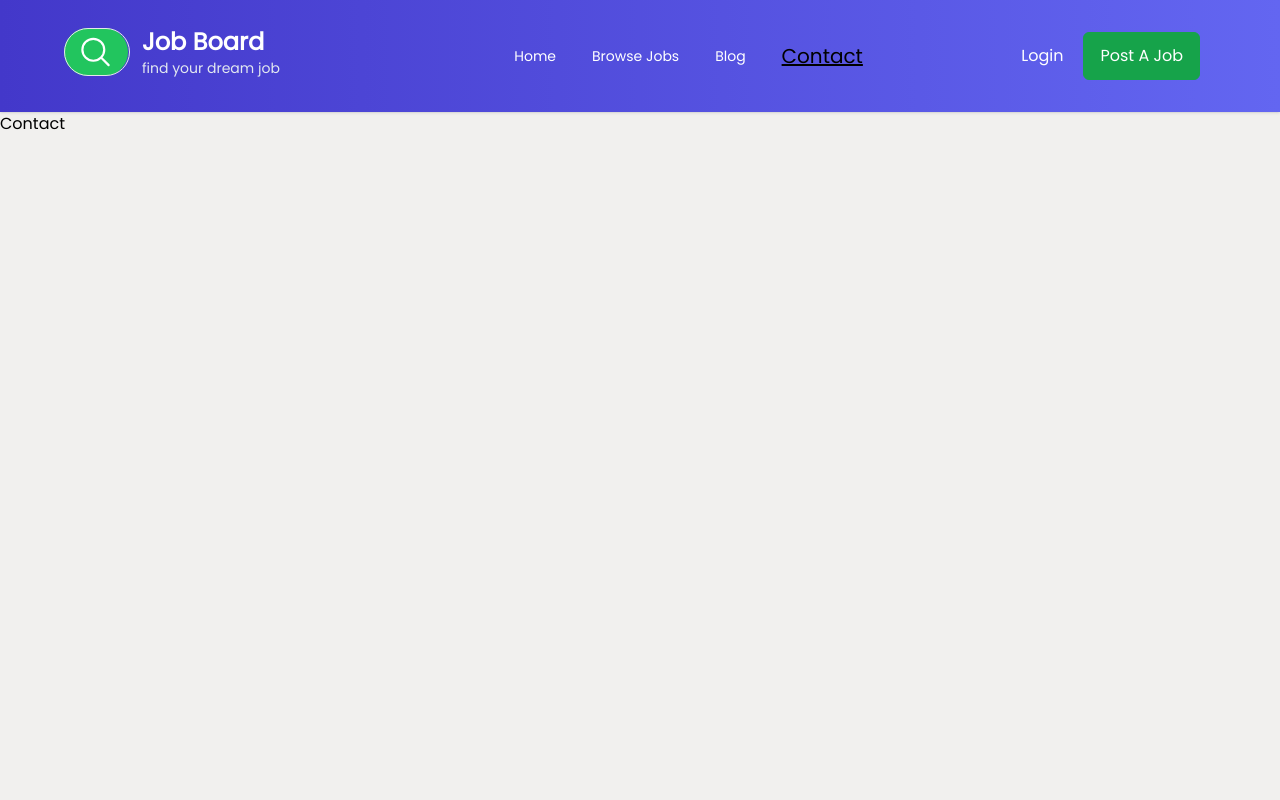
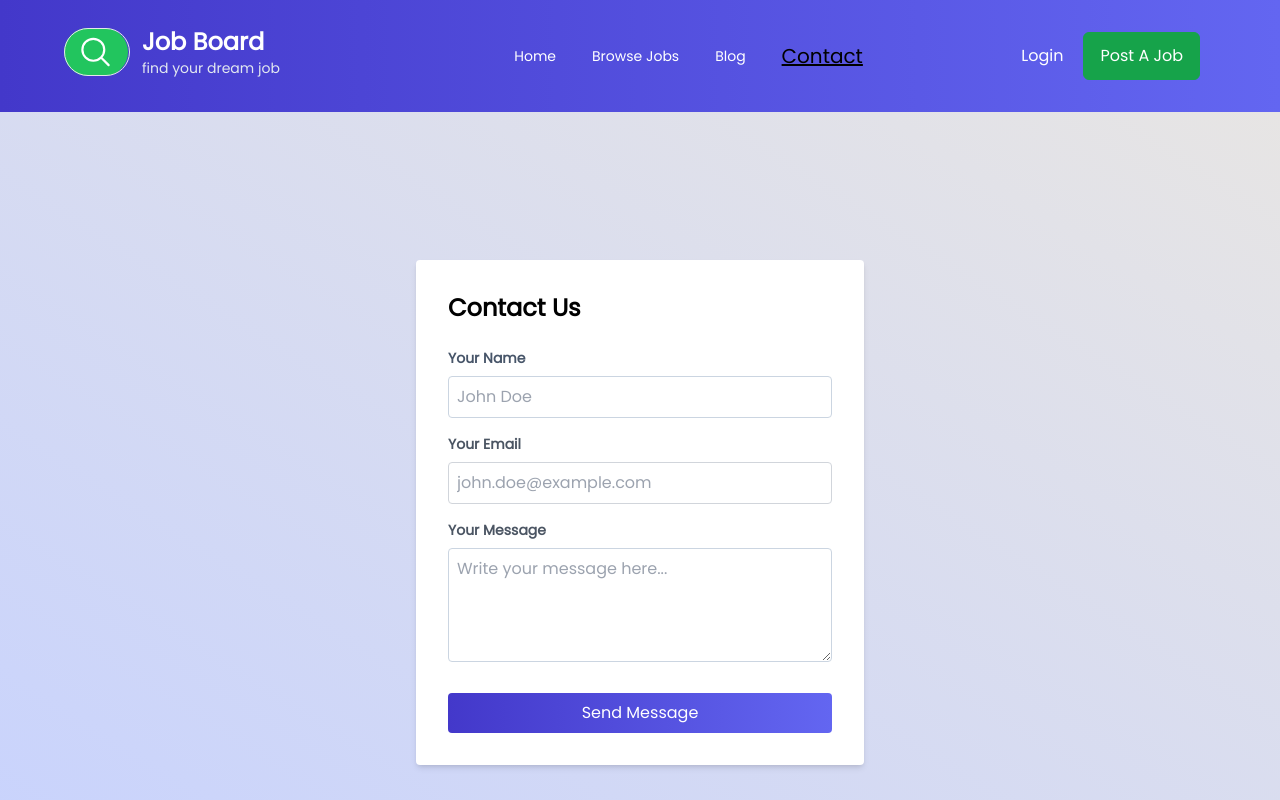
Before and after one commit to GabrielGatimu/CODSOFT, a React (Vite) app in the folder job-board/: page /contact in a window 1280 px wide. Shown: the top 800 px of the page. Built offline with nearby package versions, Linux system fonts and the light colour scheme.

Commit message:
refactored contact page

```diff
--- a/job-board/src/screens/Contact.jsx
+++ b/job-board/src/screens/Contact.jsx
@@ -1,8 +1,81 @@
+import {useState} from "react";
 
 export default function Contact() {
+    const [formData, setFormData] = useState({
+        name: "",
+        email: "",
+        message: ""
+    });
+
+    const handleInputChange = (e) => {
+        setFormData({
+            ...formData,
+            [e.target.name]: e.target.value
+        })
+    }
+
+    const handleSubmit = () => {
+
+    }
+
     return (
-        <div>
-            Contact
+        <div className="min-h-screen flex items-center justify-center bg-gradient-to-bl from-stone-200 to-indigo-200">
+            <div className="bg-white p-8 rounded shadow-md max-w-md w-full">
+                <h2 className="text-2xl font-bold mb-6">Contact Us</h2>
+                <form onSubmit={handleSubmit}>
+                    <div className="mb-4">
+                        <label htmlFor="name" className="block text-slate-600 text-sm font-semibold mb-2">
+                            Your Name
+                        </label>
+                        <input
+                            type="text"
+                            id="name"
+                            name="name"
+                            className="w-full border border-slate-300 p-2 rounded focus:outline-none focus:border-indigo-600"
+                            placeholder="John Doe"
+                            required
+                            value={formData.name}
+                            onChange={handleInputChange}
+                        />
+                    </div>
+                    <div className="mb-4">
+                        <label htmlFor="email" className="block text-gray-600 text-sm font-semibold mb-2">
+                            Your Email
+                        </label>
+                        <input
+                            type="email"
+                            id="email"
+                            name="email"
+                            className="w-full border border-gray-300 p-2 rounded focus:outline-none focus:border-indigo-600"
+                            placeholder="john.doe@example.com"
+                            required
+                            value={formData.email}
+                            onChange={handleInputChange}
+                        />
+                    </div>
+                    <div className="mb-6">
+                        <label htmlFor="message" className="block text-gray-600 text-sm font-semibold mb-2">
+                            Your Message
+                        </label>
+                        <textarea
+                            id="message"
+                            name="message"
+                            rows="4"
+                            className="w-full border border-slate-300 p-2 rounded focus:outline-none focus:border-indigo-600"
+                            placeholder="Write your message here..."
+                            required
+                            value={formData.message}
+                            onChange={handleInputChange}
+                        ></textarea>
+                    </div>
+                    <button
+                        type="submit"
+                        className="w-full bg-gradient-to-r from-indigo-700 to-indigo-500 text-white p-2 rounded hover:bg-gradient-to-r hover:from-indigo-500 hover:to-indigo-700 focus:outline-none focus:shadow-outline-blue"
+                    >
+                        Send Message
+                    </button>
+                </form>
+            </div>
         </div>
     );
 }
--- a/job-board/src/screens/auth/SignUpSignIn.jsx
+++ b/job-board/src/screens/auth/SignUpSignIn.jsx
@@ -16,6 +16,7 @@ export default function SignUpSignIn() {
     const navigate = useNavigate()
     const dispatch = useDispatch()
 
+    // user
     const {userInfo} = useAuth()
     const googleClientId = import.meta.env.VITE_GOOGLE_OAUTH2_CLIENT_ID
     const redirectPath = location.state ? location.state.path : "/dashboard"
@@ -25,29 +26,49 @@ export default function SignUpSignIn() {
     const [signinAPICall, {isLoading: signInLoading, error: signInError}] = useSigninMutation()
     const [googleAuthAPICall, {googleError}] = useGoogleMutation()
 
-    //  -- form state
-    const [isSignUp, setIsSignUp] = useState(false);
-
     //  generic toggle function
     const toggleState = (state, setState) => {
-        setSuccessMessage('') // clear success message -> avoids unambigous messages
+        setSuccessMessage('') // clear success message -> avoids unambiguous messages
         setState(prevState => !prevState);
     };
 
-    const [formData, setFormData] = useState({
+    //  --- form states --- //
+    const [isSignUp, setIsSignUp] = useState(false);
+
+    // steps & progress
+    const totalSteps = 3
+    const [currentStep, setCurrentStep] = useState(1)
+
+    const nextStep = () => {
+        {currentStep === 1 && setIsSignUp(true)}
+        setCurrentStep((prevStep) => prevStep + 1);
+    };
+
+    const prevStep = () => {
+        setCurrentStep((prevStep) => prevStep - 1);
+    };
+
+    const [userData, setUserData] = useState({
+        // user details
         first_name: "",
         last_name: "",
         email: "",
         password: "",
-        confirm_password: ""
+        confirm_password: "",
+        title: ""
+    });
+
+    const [companyData, setCompanyData] = useState({
+        // company details
+        company_name: ""
     });
 
     const [successMessage, setSuccessMessage] = useState('')
     const [showPassword, setShowPassword] = useState(false)
 
     const handleInputChange = (e) => {
-        setFormData({
-            ...formData,
+        setUserData({
+            ...userData,
             [e.target.name]: e.target.value,
         });
     };
@@ -61,17 +82,17 @@ export default function SignUpSignIn() {
 
             if (isSignUp) {
                 signUpError = ''
-                if (formData.password !== formData.confirm_password) {
+                if (userData.password !== userData.confirm_password) {
                     toast.error("Passwords do not match. Please check and try again");
                     return;
                 }
-                response = await signupAPICall(formData).unwrap()
+                response = await signupAPICall(userData).unwrap()
                 setSuccessMessage(response.message)
-                setFormData({})
+                setUserData({})
                 return
             }
 
-            response = await signinAPICall({email: formData.email, password: formData.password}).unwrap()
+            response = await signinAPICall({email: userData.email, password: userData.password}).unwrap()
 
             // -- set email verification message if user !verified
             if (response.emailVerificationMessage) {
@@ -82,7 +103,7 @@ export default function SignUpSignIn() {
                 navigate(redirectPath)
             }
         } catch (err) {
-            toast.error(err?.data?.message || err?.data?.errors[0]?.msg ||  err.error);
+            toast.error(err?.data?.message || err?.data?.errors[0]?.msg || err.error);
         }
     }
 
@@ -112,8 +133,11 @@ export default function SignUpSignIn() {
     }, [userInfo, navigate, redirectPath]);
 
     return (
-        <div className="flex h-full items-center justify-center p-4">
+        <div className="flex h-full items-center justify-center space-x-3  p-4">
+
             <form className="bg-white p-10 rounded shadow-lg" onSubmit={handleSubmit}>
+                {currentStep === 2 &&
+                    <>
                         <h2 className="text-2xl mb-6 font-bold text-stone-900">{isSignUp ? 'Create an Account' : 'Sign In'}</h2>
                         {/* inputs */}
                         {isSignUp && (
@@ -126,12 +150,14 @@ export default function SignUpSignIn() {
                                     name="first_name"
                                     placeholder="first name..."
                                     required
-                            value={formData.first_name}
+                                    value={userData.first_name}
                                     onChange={handleInputChange}
                                 />
                             </div>
-                )}
-                {isSignUp && (
+                        )
+                        }
+                        {
+                            isSignUp && (
                                 <div className="input-group">
                                     <label htmlFor="last_name">
                                         Last name
@@ -141,11 +167,12 @@ export default function SignUpSignIn() {
                                         name="last_name"
                                         placeholder="last name..."
                                         required
-                            value={formData.last_name}
+                                        value={userData.last_name}
                                         onChange={handleInputChange}
                                     />
                                 </div>
-                )}
+                            )
+                        }
                         <div className="input-group">
                             <label htmlFor="email">
                                 Email
@@ -155,7 +182,7 @@ export default function SignUpSignIn() {
                                 name="email"
                                 placeholder="Enter your email"
                                 required
-                        value={formData.email}
+                                value={userData.email}
                                 onChange={handleInputChange}
                             />
                         </div>
@@ -169,13 +196,14 @@ export default function SignUpSignIn() {
                                     name="password"
                                     placeholder="Enter your password"
                                     required
-                            value={formData.password}
+                                    value={userData.password}
                                     onChange={handleInputChange}
                                 />
                                 {showPassword ?
                                     (
                                         <svg xmlns="http://www.w3.org/2000/svg" fill="none" viewBox="0 0 24 24"
-                                     strokeWidth={1.5} stroke="currentColor" className="w-6 h-6  cursor-pointer "
+                                             strokeWidth={1.5} stroke="currentColor"
+                                             className="w-6 h-6  cursor-pointer "
                                              onClick={() => toggleState(showPassword, setShowPassword)}>
                                             <path strokeLinecap="round" strokeLinejoin="round"
                                                   d="M3.98 8.223A10.477 10.477 0 001.934 12C3.226 16.338 7.244 19.5 12 19.5c.993 0 1.953-.138 2.863-.395M6.228 6.228A10.45 10.45 0 0112 4.5c4.756 0 8.773 3.162 10.065 7.498a10.523 10.523 0 01-4.293 5.774M6.228 6.228L3 3m3.228 3.228l3.65 3.65m7.894 7.894L21 21m-3.228-3.228l-3.65-3.65m0 0a3 3 0 10-4.243-4.243m4.242 4.242L9.88 9.88"/>
@@ -198,7 +226,8 @@ export default function SignUpSignIn() {
                                 }
                             </div>
                         </div>
-                {isSignUp && (
+                        {
+                            isSignUp && (
                                 <div className="input-group">
                                     <label htmlFor="confirm_password">
                                         Confirm Password
@@ -210,13 +239,14 @@ export default function SignUpSignIn() {
                                             name="confirm_password"
                                             placeholder="Confirm your password"
                                             required
-                                value={formData.confirm_password}
+                                            value={userData.confirm_password}
                                             onChange={handleInputChange}
                                         />
                                         {showPassword ?
                                             (
                                                 <svg xmlns="http://www.w3.org/2000/svg" fill="none" viewBox="0 0 24 24"
-                                         strokeWidth={1.5} stroke="currentColor" className="w-6 h-6 cursor-pointer "
+                                                     strokeWidth={1.5} stroke="currentColor"
+                                                     className="w-6 h-6 cursor-pointer "
                                                      onClick={() => toggleState(showPassword, setShowPassword)}>
                                                     <path strokeLinecap="round" strokeLinejoin="round"
                                                           d="M3.98 8.223A10.477 10.477 0 001.934 12C3.226 16.338 7.244 19.5 12 19.5c.993 0 1.953-.138 2.863-.395M6.228 6.228A10.45 10.45 0 0112 4.5c4.756 0 8.773 3.162 10.065 7.498a10.523 10.523 0 01-4.293 5.774M6.228 6.228L3 3m3.228 3.228l3.65 3.65m7.894 7.894L21 21m-3.228-3.228l-3.65-3.65m0 0a3 3 0 10-4.243-4.243m4.242 4.242L9.88 9.88"/>
@@ -238,18 +268,26 @@ export default function SignUpSignIn() {
                                         }
                                     </div>
                                 </div>
-                )}
+                            )
+                        }
 
-                {/* Loading State*/}
-                {(signUpLoading || signInLoading) && <div className="flex items-center"><Loader/> Please wait...</div>}
-                {signUpError &&
+                        {/* Loading State*/
+                        }
+                        {
+                            (signUpLoading || signInLoading) &&
+                            <div className="flex items-center"><Loader/> Please wait...</div>
+                        }
+                        {
+                            signUpError &&
                             <p className="flex items-center justify-center w-full p-4 rounded  text-red-500">
                                 {signUpError.data.message}
                             </p>
                         }
 
-                {/* Action Buttons */}
-                {(successMessage) ?
+                        {/* Action Buttons */
+                        }
+                        {
+                            (successMessage) ?
                                 <p className="flex items-center justify-center w-full p-4 rounded   bg-green-500 text-white">
                                     {successMessage}
                                 </p>
@@ -264,14 +302,18 @@ export default function SignUpSignIn() {
 
                         }
 
-                {/* Reset Password Link */}
-                {!isSignUp &&
+                        {/* Reset Password Link */
+                        }
+                        {
+                            !isSignUp &&
                             <p className="my-2">
                                 Forgot Password? <span className="ml-1 text-red-500 hover:text-red-600"><Link
                                 to="/forgot-password"> Reset Here</Link></span>
-                    </p>}
+                            </p>
+                        }
 
-                {/* SignUp / SignIn toggle*/}
+                        {/* SignUp / SignIn toggle*/
+                        }
                         <p className="text-sm mt-4">
                             {isSignUp ? 'Already have an account?' : 'Don\'t have an account?'}
                             <span className="text-blue-600 cursor-pointer ml-1"
@@ -280,7 +322,8 @@ export default function SignUpSignIn() {
                     </span>
                         </p>
 
-                {/* Sign In with Google*/}
+                        {/* Sign In with Google*/
+                        }
                         <div className="mt-4 w-full">
                             {googleError && <h3>{googleError}</h3>}
                             <GoogleOAuthProvider clientId={googleClientId}>
@@ -294,8 +337,31 @@ export default function SignUpSignIn() {
                                 />
                             </GoogleOAuthProvider>
                         </div>
+
+                    </>
+                }
             </form>
+
+            {/* Navigation buttons */
+            }
+            <>
+                {currentStep > 1 && (
+                    <button type="button" onClick={prevStep}>
+                        Previous
+                    </button>
+                )}
+                {currentStep < totalSteps && (
+                    <button type="button" onClick={nextStep}>
+                        Next
+                    </button>
+                )}
+                {currentStep === totalSteps && (
+                    <button type="submit">
+                        Submit
+                    </button>
+                )}
+            </>
         </div>
+    )
 
-    );
 }
```
Lines whose indentation alone changed are shown as unchanged.
